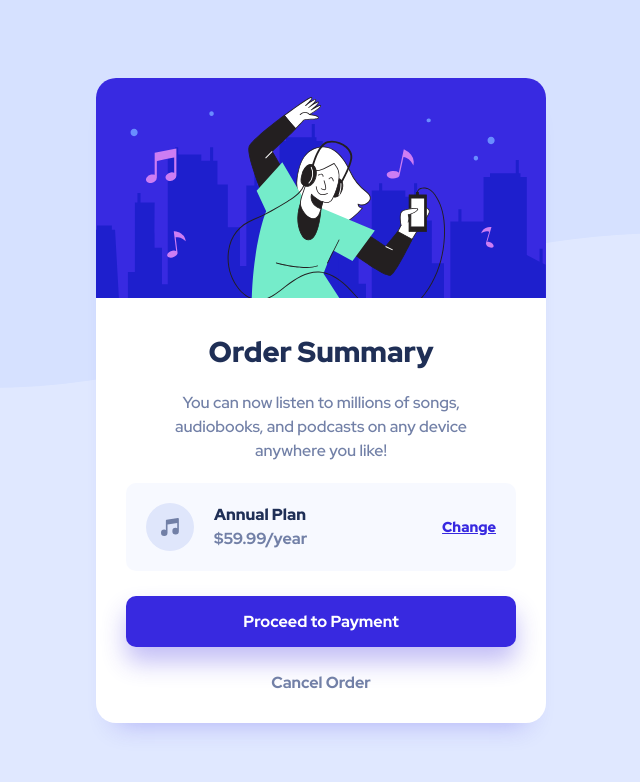
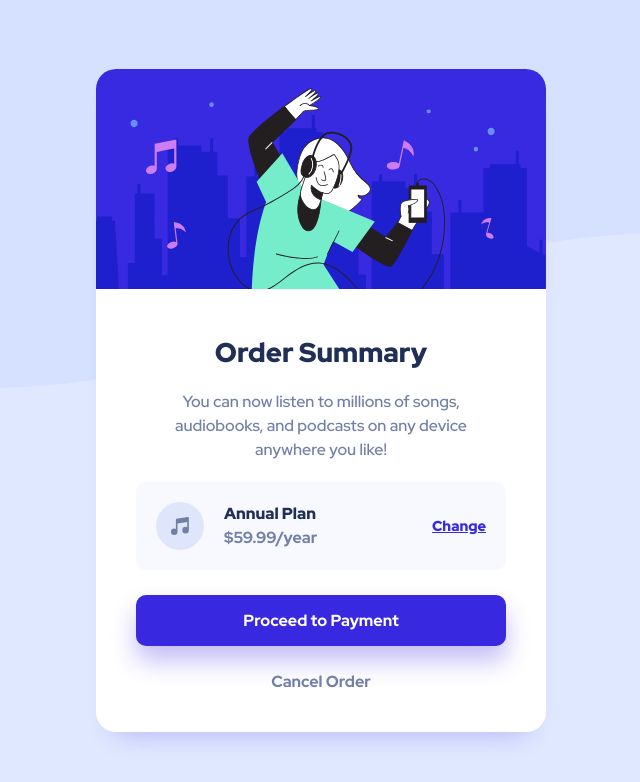
Before and after one commit to joco9308/order-summary-component-main, a plain HTML site: page index.html in a window 1280 px wide. Shown: the whole page, without its empty margins (319-959 px from the left). Drawn offline with Linux system fonts and the light colour scheme.

Commit message:
padding inc

```diff
--- a/index.html
+++ b/index.html
@@ -11,7 +11,7 @@
   <main>
     <article class="order-summary-card">
       <header class="card-header">
-        <img src="images/illustration-hero.svg" alt="music card header">
+        <img src="images/illustration-hero.svg" alt="Hero">
       </header>
       <div class="card-body">
         <h2 class="title">Order Summary</h2>
--- a/style.css
+++ b/style.css
@@ -69,12 +69,12 @@ main {
 }
 
 .card-body {
-    padding: 30px;
+    padding: 40px;
 }
 
 .title {
     text-align: center;
-    font-size: 1.8rem;
+    font-size: 1.7rem;
     font-weight: 900;
 }
 
```
